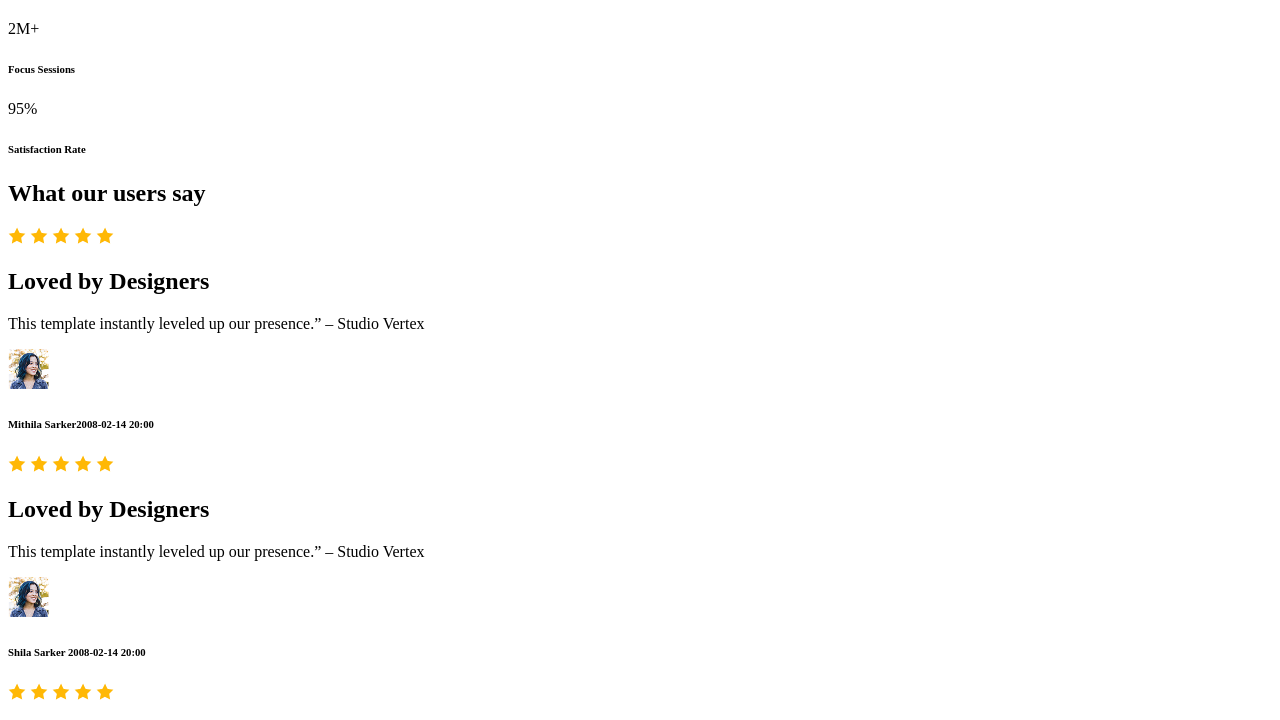
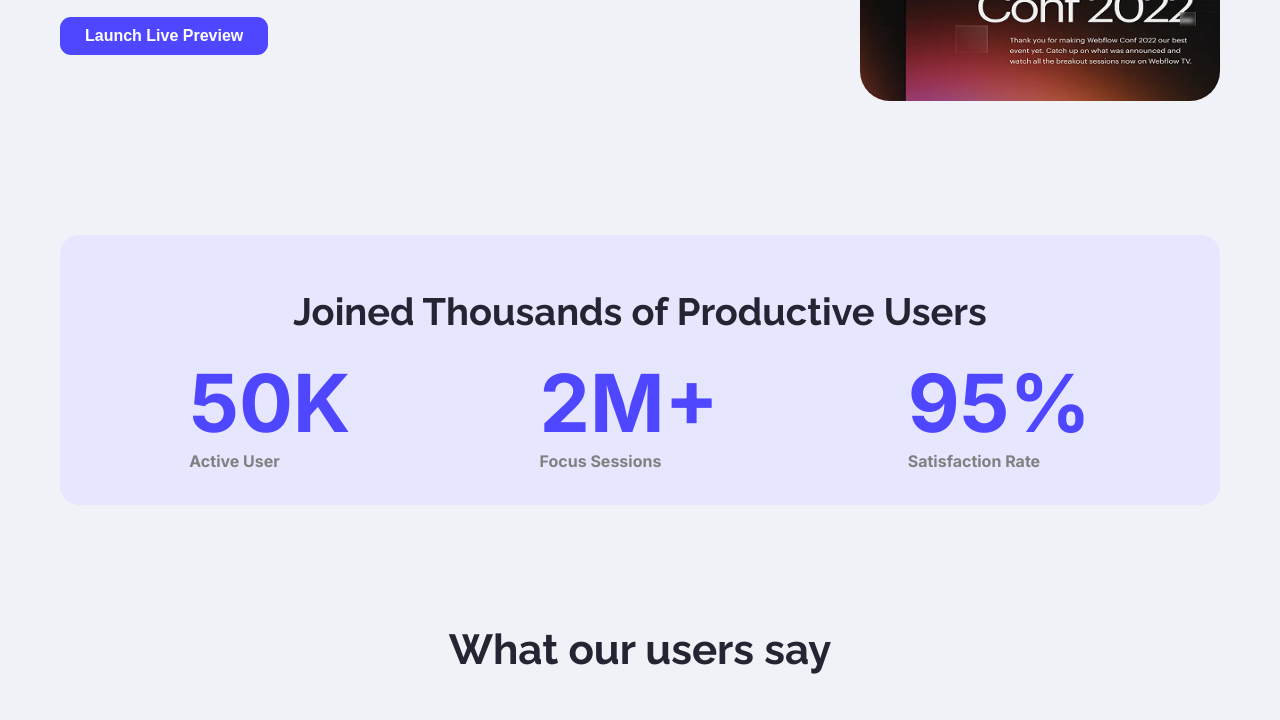
Before and after one commit to Apurbo878/my-first-assignment, a plain HTML site: page index.html in a window 1280 px wide. Shown: the part 769-1489 px from the top of the page. Drawn offline with Linux system fonts and the light colour scheme; the site is published under a folder, as on GitHub Pages, so addresses that start at the root find nothing.

```diff
--- a/index.html
+++ b/index.html
@@ -14,7 +14,8 @@
     <link rel="preconnect" href="https://fonts.gstatic.com" crossorigin>
     <link href="https://fonts.googleapis.com/css2?family=Raleway:ital,wght@0,100..900;1,100..900&display=swap"
         rel="stylesheet">
-    <link rel="stylesheet" href="/styles/style.css">
+
+    <link rel="stylesheet" href="./styles/style.css">
 
 </head>
 
@@ -121,8 +122,8 @@
 
     </main>
     <!-- footer section -->
-    <footer >
-          <section class="contact-container">
+    <footer>
+        <section class="contact-container">
             <div>
                 <h1 class="contact-title"> Let’s Get in Touch</h1>
             </div>
@@ -141,7 +142,8 @@
             <h1 class="footer-logo">LOGO</h1>
 
             <div>
-                <p class="footer-description">Ready to elevate your online presence? Contact us today to discuss your project and discover how we
+                <p class="footer-description">Ready to elevate your online presence? Contact us today to discuss your
+                    project and discover how we
                     can
                     bring your vision to life.</p>
                 <div class="footer-link">
```
